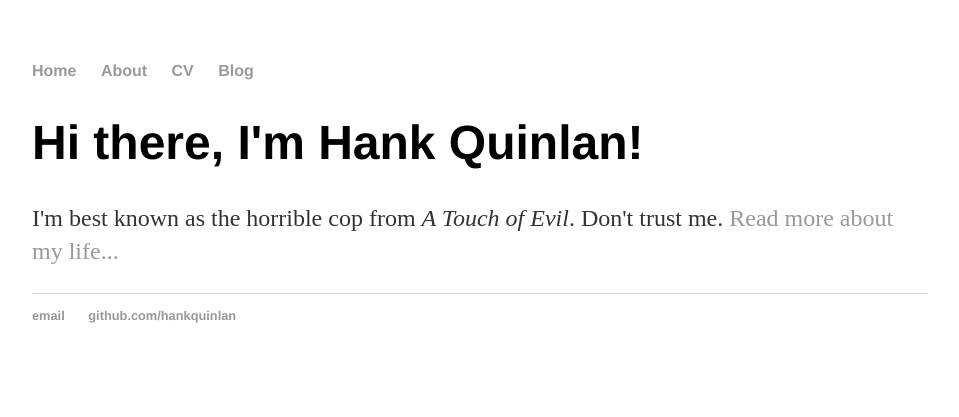
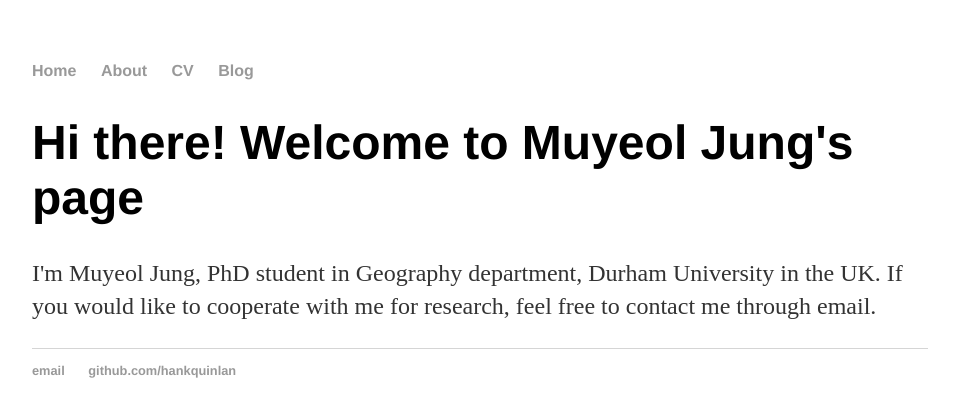
Before and after one commit to muyeoljung/muyeoljung.github.io, a Jekyll site: the page built from index.html, in a window 1280 px wide. Shown: the top 417 px of the page, without its empty margins (160-1119 px from the left). Built offline with Jekyll 4.4.1, drawn with Linux system fonts in a browser that asks for light colours.

Commit message:
Update index.html

```diff
--- a/index.html
+++ b/index.html
@@ -1,9 +1,9 @@
 ---
 layout: default
-title: Hank Quinlan, Horrible Cop
+title: Muyeol Jung's page
 ---
 
 		<div class="blurb">
-			<h1>Hi there, I'm Hank Quinlan!</h1>
-			<p>I'm best known as the horrible cop from <em>A Touch of Evil</em>. Don't trust me. <a href="/about">Read more about my life...</a></p>
+			<h1>Hi there! Welcome to Muyeol Jung's page</h1>
+			<p>I'm Muyeol Jung, PhD student in Geography department, Durham University in the UK. If you would like to cooperate with me for research, feel free to contact me through email.</p>
 		</div>
```
